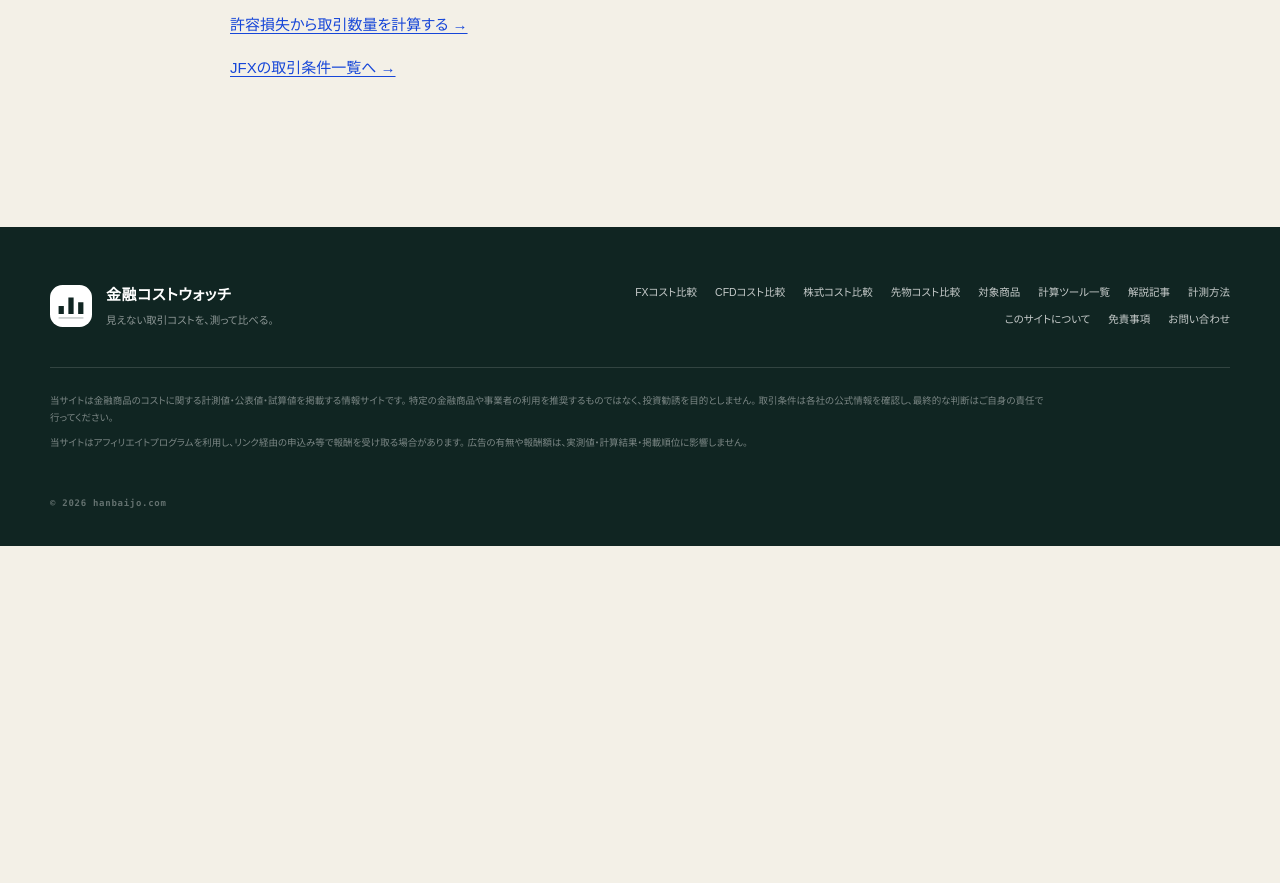
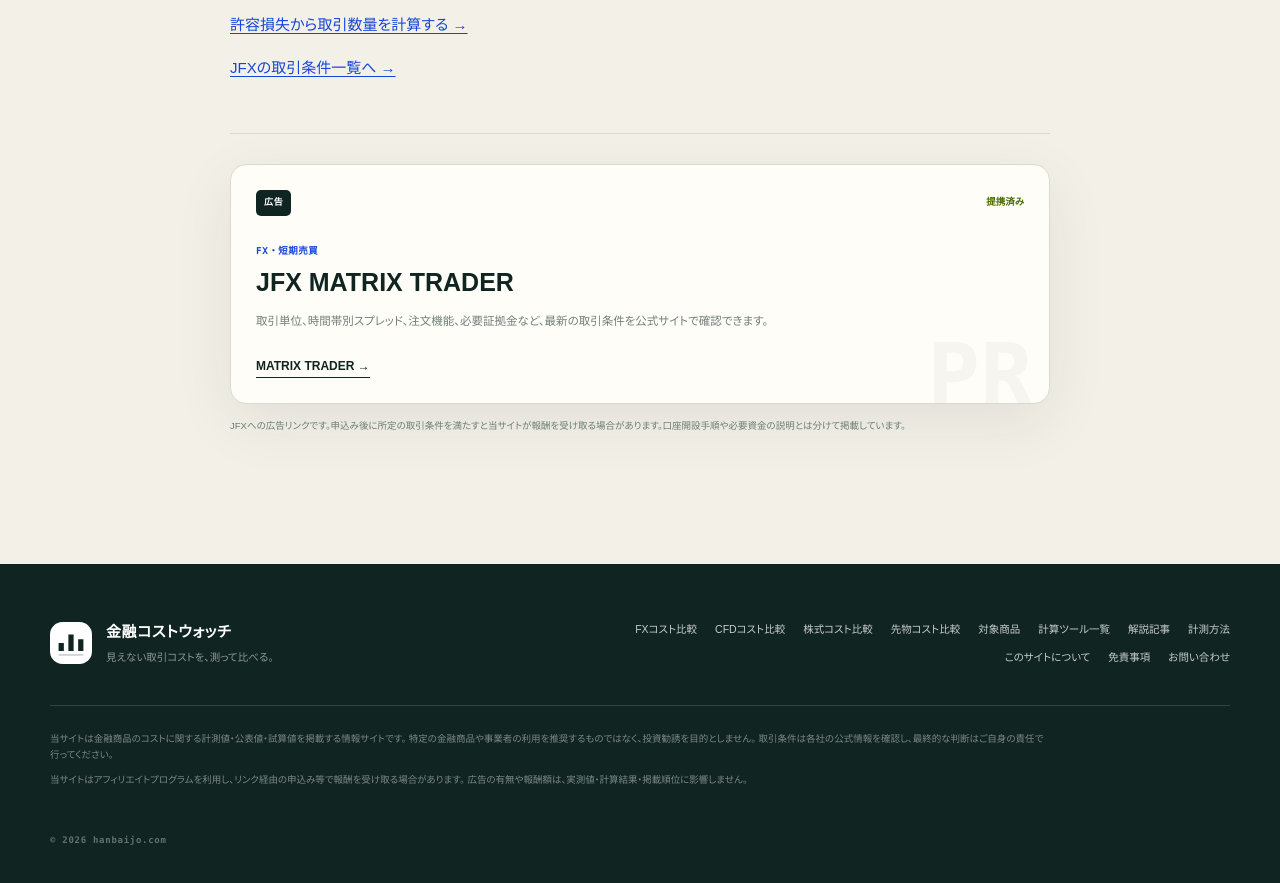
Before and after one commit to mrok18/hanbaijo, a Next.js app: page /articles/jfx-account-opening-flow in a window 1280 px wide. Shown: the part 2900-3783 px from the top of the page. Before the commit the page ends 3446 px from the top, so only its background shows below. Built offline with nearby package versions, Linux system fonts and the light colour scheme.

Commit message:
monetize: add approved JFX affiliate links

```diff
--- a/app/articles/jfx-account-opening-flow/page.tsx
+++ b/app/articles/jfx-account-opening-flow/page.tsx
@@ -1,4 +1,6 @@
 import Link from 'next/link';
+import AffiliateOfferCard from '@/components/AffiliateOfferCard';
+import { AFFILIATE_OFFERS } from '@/lib/affiliates';
 
 export const metadata = {
   title: 'JFXの口座開設に必要なもの｜本人確認・マイナンバー・初回入金',
@@ -72,5 +74,6 @@
     <p><Link href="/articles/jfx-fees-total-cost">入出金・取引手数料と実質コストを見る →</Link></p>
     <p><Link href="/tools/fx-position-size-calculator">許容損失から取引数量を計算する →</Link></p>
     <p><Link href="/fx/jfx">JFXの取引条件一覧へ →</Link></p>
+    <section className="article-affiliate" aria-label="JFXの広告"><AffiliateOfferCard offer={AFFILIATE_OFFERS.jfx} /><p className="affiliate-disclosure">JFXへの広告リンクです。申込み後に所定の取引条件を満たすと当サイトが報酬を受け取る場合があります。口座開設手順や必要資金の説明とは分けて掲載しています。</p></section>
   </article>;
 }
--- a/app/articles/jfx-before-account-opening-checklist/page.tsx
+++ b/app/articles/jfx-before-account-opening-checklist/page.tsx
@@ -1,4 +1,6 @@
 import Link from 'next/link';
+import AffiliateOfferCard from '@/components/AffiliateOfferCard';
+import { AFFILIATE_OFFERS } from '@/lib/affiliates';
 
 export const metadata = {
   title: 'JFX口座開設前の確認7項目｜スキャルピング・Lot・必要資金',
@@ -78,5 +80,6 @@
     <p><Link href="/articles/jfx-demo-account-guide">デモ口座で確認できる範囲を見る →</Link></p>
     <p><Link href="/tools/jfx-scalping-cost-calculator">時間帯・数量・回数からスプレッド負担を計算する →</Link></p>
     <p><Link href="/fx/jfx">JFXの取引条件と全ガイドを見る →</Link></p>
+    <section className="article-affiliate" aria-label="JFXの広告"><AffiliateOfferCard offer={AFFILIATE_OFFERS.jfx} /><p className="affiliate-disclosure">JFXへの広告リンクです。申込み後に所定の取引条件を満たすと当サイトが報酬を受け取る場合があります。記事の確認項目や評価とは分けて掲載しています。</p></section>
   </article>;
 }
--- a/app/articles/jfx-required-margin-leverage/page.tsx
+++ b/app/articles/jfx-required-margin-leverage/page.tsx
@@ -1,4 +1,6 @@
 import Link from 'next/link';
+import AffiliateOfferCard from '@/components/AffiliateOfferCard';
+import { AFFILIATE_OFFERS } from '@/lib/affiliates';
 
 export const metadata = {
   title: 'JFXの必要証拠金はいくら？最大・実効レバレッジを計算',
@@ -74,5 +76,6 @@
     <p><Link href="/articles/jfx-losscut-margin-shortage">ロスカットと不足金のルールを見る →</Link></p>
     <p><Link href="/articles/jfx-deposit-methods-comparison">JFXの入金方法を見る →</Link></p>
     <p><Link href="/fx/jfx">JFXの取引条件一覧へ →</Link></p>
+    <section className="article-affiliate" aria-label="JFXの広告"><AffiliateOfferCard offer={AFFILIATE_OFFERS.jfx} /><p className="affiliate-disclosure">JFXへの広告リンクです。申込み後に所定の取引条件を満たすと当サイトが報酬を受け取る場合があります。証拠金の計算例やリスク説明とは分けて掲載しています。</p></section>
   </article>;
 }
--- a/app/articles/jfx-scalping-spread-cost/page.tsx
+++ b/app/articles/jfx-scalping-spread-cost/page.tsx
@@ -1,4 +1,6 @@
 import Link from 'next/link';
+import AffiliateOfferCard from '@/components/AffiliateOfferCard';
+import { AFFILIATE_OFFERS } from '@/lib/affiliates';
 
 export const metadata = {
   title: 'JFXはスキャルピング向き？米ドル円の時間帯別スプレッドを計算',
@@ -43,5 +45,6 @@
     <p><Link href="/articles/jfx-order-slippage-rules">成行・ストリーミング・逆指値の約定ルールを見る →</Link></p>
     <p><Link href="/articles/fx-spread-cost">スプレッドを円に直す方法 →</Link></p>
     <p><Link href="/fx/jfx">JFXの取引条件一覧へ →</Link></p>
+    <section className="article-affiliate" aria-label="JFXの広告"><AffiliateOfferCard offer={AFFILIATE_OFFERS.jfx} /><p className="affiliate-disclosure">JFXへの広告リンクです。申込み後に所定の取引条件を満たすと当サイトが報酬を受け取る場合があります。スプレッド計算や短期売買の評価とは分けて掲載しています。</p></section>
   </article>;
 }
--- a/app/fx/jfx/page.tsx
+++ b/app/fx/jfx/page.tsx
@@ -1,5 +1,6 @@
 import { notFound } from 'next/navigation';
 import FxProviderFactSheet from '@/components/FxProviderFactSheet';
+import { AFFILIATE_OFFERS } from '@/lib/affiliates';
 import { FX_PROVIDERS } from '@/lib/fx-providers';
 
 const provider = FX_PROVIDERS.jfx;
@@ -37,7 +38,7 @@
   ];
   const pick = (hrefs: string[]) => hrefs.map((href) => articles.find((article) => article.href === href)!);
 
-  return <FxProviderFactSheet provider={provider} relatedSections={[
+  return <FxProviderFactSheet provider={provider} affiliateOffer={AFFILIATE_OFFERS.jfx} relatedSections={[
     {
       id: 'before-opening',
       label: 'START',
--- a/app/fx/page.tsx
+++ b/app/fx/page.tsx
@@ -16,7 +16,7 @@
   { name: 'GMOクリック証券 FXネオ', scope: 'FX', status: '公式条件を整理済み・広告提携審査中', href: '/fx/gmo-click' },
   { name: 'LIGHT FX', scope: 'FX', status: '公式条件を整理済み・広告提携審査中', href: '/fx/lightfx' },
   { name: 'ヒロセ通商 LION FX', scope: 'FX', status: '公式条件を整理済み・広告提携審査中', href: '/fx/lion-fx' },
-  { name: 'JFX MATRIX TRADER', scope: 'FX', status: '公式条件を整理済み・A8.net提携済み', href: '/fx/jfx' },
+  { name: 'JFX MATRIX TRADER', scope: 'FX', status: '公式条件を整理済み・広告掲載中', href: '/fx/jfx' },
   { name: 'みんなのFX', scope: 'FX', status: '公式条件を整理済み・広告提携審査中', href: '/fx/minna-fx' },
   { name: '三菱UFJ eスマート証券 FX', scope: 'FX', status: '公式条件を整理済み・広告提携審査中', href: '/fx/au-kabucom-fx' },
   { name: 'サクソバンク証券', scope: 'FX・CFD・株式・先物', status: '公式条件を整理済み・広告提携審査中', href: '/fx/saxo' },
@@ -156,6 +156,7 @@
         </div>
         <div className="affiliate-grid">
           <AffiliateOfferCard offer={AFFILIATE_OFFERS['matsui-fx']} />
+          <AffiliateOfferCard offer={AFFILIATE_OFFERS.jfx} />
           <AffiliateOfferCard offer={AFFILIATE_OFFERS.fxtf} />
           <AffiliateOfferCard offer={AFFILIATE_OFFERS['systre-select-365']} />
         </div>
--- a/app/tools/jfx-scalping-cost-calculator/page.tsx
+++ b/app/tools/jfx-scalping-cost-calculator/page.tsx
@@ -2,6 +2,8 @@
 
 import Link from 'next/link';
 import { useMemo, useState } from 'react';
+import AffiliateOfferCard from '@/components/AffiliateOfferCard';
+import { AFFILIATE_OFFERS } from '@/lib/affiliates';
 
 const presets = [
   { label: '米ドル/円 9時〜翌3時（0.2銭）', spread: 0.2 },
@@ -37,5 +39,6 @@
     </div></section><section className="calculator-result"><div className="result-head"><span>TOTAL COST</span><h2>累積コストの目安</h2></div><div className="total-cost"><strong>{yen.format(result.total)}</strong><span>円</span></div><p>1往復のスプレッド相当額：約{yen.format(result.spreadPerTrade)}円</p><p>1往復の想定約定差：約{yen.format(result.slippagePerTrade)}円</p><p>1往復の合計：約{yen.format(result.perTrade)}円</p><p>回収に必要な値幅：約{yen.format(result.breakEvenPips)}pips</p><p>計算式：（スプレッド＋想定約定差）÷100 × 通貨数 × 往復回数</p></section></div></div>
     <div className="callout"><strong>公称値と実際の約定コストは異なります</strong><p>米ドル/円0.2銭は9時〜翌3時、5.9銭は3時〜9時の公式掲載値で、原則固定・例外ありです。相場急変、指標発表、流動性低下、大口注文では提示幅や約定価格が変わる可能性があります。計算結果は利益や約定価格を保証しません。</p></div>
     <nav className="calculator-proof" aria-label="計算根拠と関連記事"><Link href="/articles/jfx-scalping-spread-cost">JFX短期売買コスト解説</Link><Link href="/articles/jfx-losscut-margin-shortage">JFXのロスカットと不足金</Link><Link href="/fx/jfx">JFX取引条件一覧</Link><Link href="/tools/fx-pip-value-calculator">pips損益計算</Link><a href="https://www.jfx.co.jp/trading_rule/spread/" target="_blank" rel="noopener noreferrer">JFX公式スプレッド</a></nav>
+    <section className="article-affiliate" aria-label="JFXの広告"><AffiliateOfferCard offer={AFFILIATE_OFFERS.jfx} /><p className="affiliate-disclosure">JFXへの広告リンクです。申込み後に所定の取引条件を満たすと当サイトが報酬を受け取る場合があります。入力値や計算結果とは分けて掲載しています。</p></section>
   </div>;
 }
--- a/lib/affiliates.ts
+++ b/lib/affiliates.ts
@@ -1,5 +1,5 @@
 export interface AffiliateOffer {
-  id: 'fxtf' | 'systre-select-365' | 'dmm-cfd' | 'matsui-fx';
+  id: 'fxtf' | 'systre-select-365' | 'dmm-cfd' | 'matsui-fx' | 'jfx';
   name: string;
   category: string;
   description: string;
@@ -45,4 +45,13 @@
     href: 'https://px.a8.net/svt/ejp?a8mat=4BC5IS+3KMEQ+3XCC+64C3M',
     impressionSrc: 'https://www10.a8.net/0.gif?a8mat=4BC5IS+3KMEQ+3XCC+64C3M',
   },
+  jfx: {
+    id: 'jfx',
+    name: 'JFX MATRIX TRADER',
+    category: 'FX・短期売買',
+    description: '取引単位、時間帯別スプレッド、注文機能、必要証拠金など、最新の取引条件を公式サイトで確認できます。',
+    linkLabel: 'MATRIX TRADER',
+    href: 'https://px.a8.net/svt/ejp?a8mat=4BC5IR+GDF5O2+25B2+5YRHE',
+    impressionSrc: 'https://www19.a8.net/0.gif?a8mat=4BC5IR+GDF5O2+25B2+5YRHE',
+  },
 };
```
Also changed, not shown: 1 other file (tests, documents, lock files or other folders).
